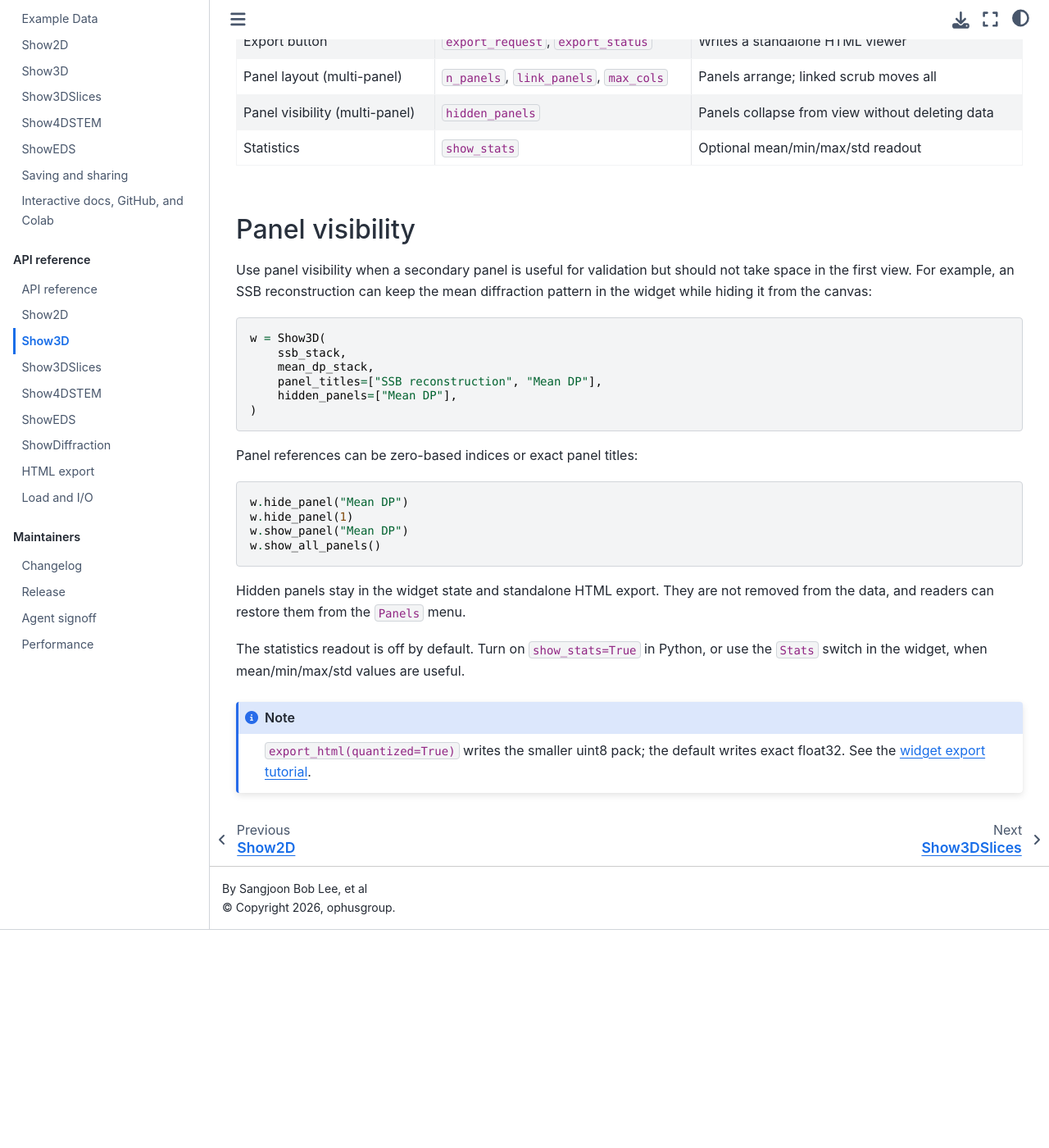
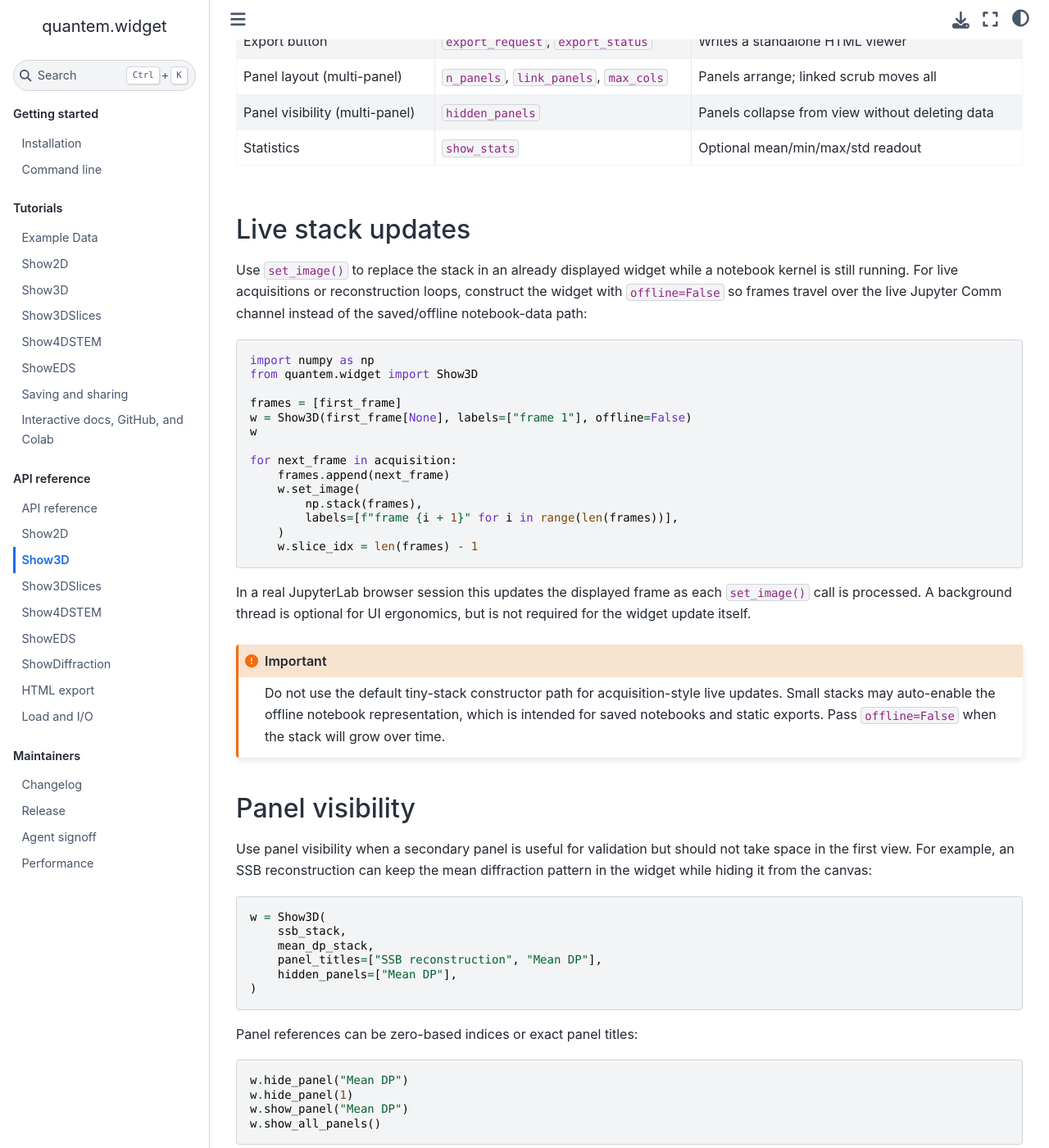
Before and after one commit to bobleesj/quantem.widget, a Jupyter Book: the page built from docs/api/show3d.md, in a window 1280 px wide and 1400 px high, scrolled down 820 px. Shown: the whole window at 82% size. Built offline with Jupyter Book 1.0.4 settings and Sphinx 7.4.7 and the Sphinx Book theme 1.1.4, drawn with Linux system fonts in a browser that asks for light colours; before the commit the page ends 1954 px from its top, so only the background shows below that.

Commit message:
Document Show3D live stack updates

````diff
--- a/docs/api/show3d.md
+++ b/docs/api/show3d.md
@@ -27,6 +27,41 @@
 | Panel layout (multi-panel) | `n_panels`, `link_panels`, `max_cols` | Panels arrange; linked scrub moves all |
 | Panel visibility (multi-panel) | `hidden_panels` | Panels collapse from view without deleting data |
 | Statistics | `show_stats` | Optional mean/min/max/std readout |
+
+## Live stack updates
+
+Use `set_image()` to replace the stack in an already displayed widget while a
+notebook kernel is still running. For live acquisitions or reconstruction loops,
+construct the widget with `offline=False` so frames travel over the live
+Jupyter Comm channel instead of the saved/offline notebook-data path:
+
+```python
+import numpy as np
+from quantem.widget import Show3D
+
+frames = [first_frame]
+w = Show3D(first_frame[None], labels=["frame 1"], offline=False)
+w
+
+for next_frame in acquisition:
+    frames.append(next_frame)
+    w.set_image(
+        np.stack(frames),
+        labels=[f"frame {i + 1}" for i in range(len(frames))],
+    )
+    w.slice_idx = len(frames) - 1
+```
+
+In a real JupyterLab browser session this updates the displayed frame as each
+`set_image()` call is processed. A background thread is optional for UI
+ergonomics, but is not required for the widget update itself.
+
+```{important}
+Do not use the default tiny-stack constructor path for acquisition-style live
+updates. Small stacks may auto-enable the offline notebook representation, which
+is intended for saved notebooks and static exports. Pass `offline=False` when the
+stack will grow over time.
+```
 
 ## Panel visibility
 
````
Also changed, not shown: 1 other file.
